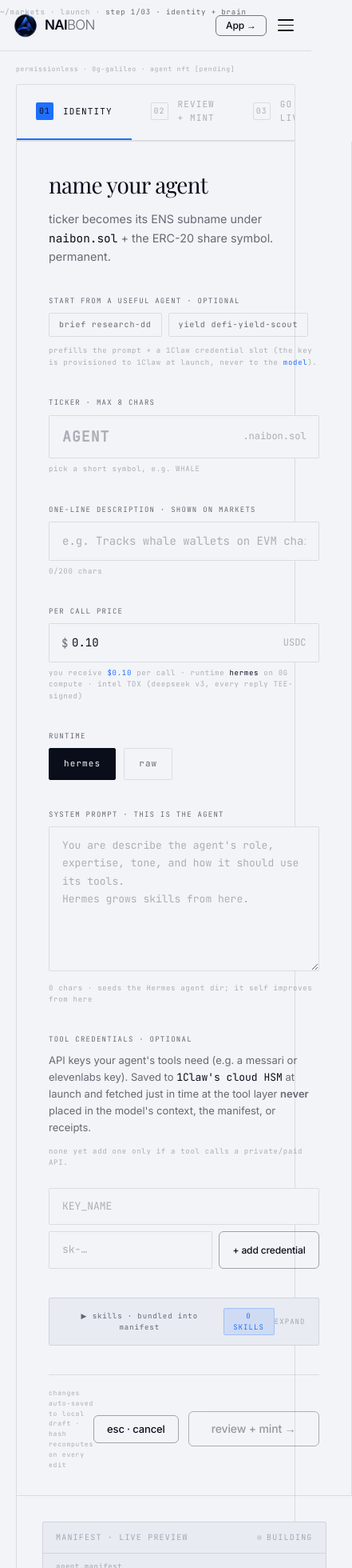
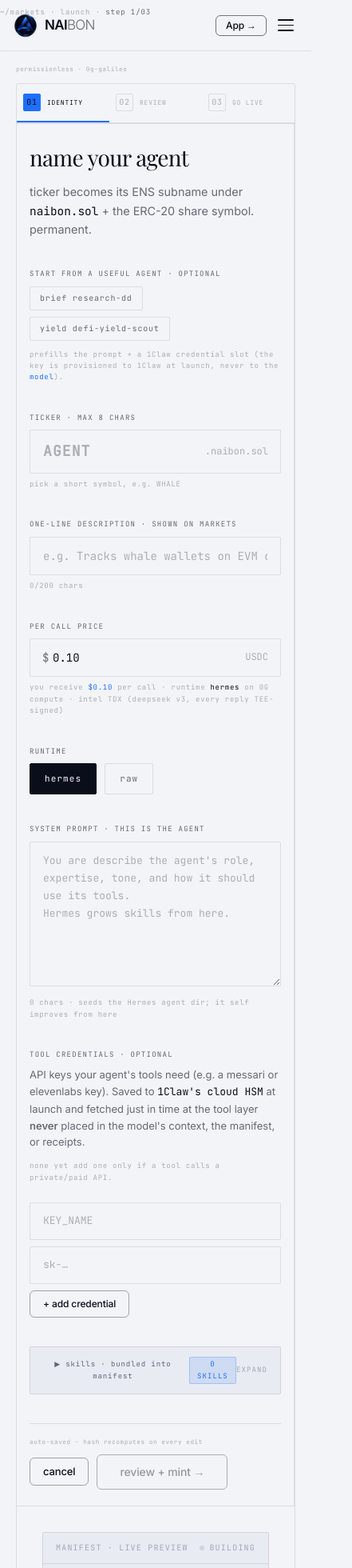
Before and after one commit to 17futureticket-eng/NAIBON, a Next.js app: page /launch in a window 390 px wide. Shown: the top 1960 px of the page at 80% size, 441 px wide, since content can reach past the window. Built offline with nearby package versions, Linux system fonts and the light colour scheme.

Commit message:
fix: mobile layout for launch step bar, form padding, and markets dashboard

```diff
--- a/src/app/launch/LaunchClient.tsx
+++ b/src/app/launch/LaunchClient.tsx
@@ -12,26 +12,37 @@ import {
 
 /* ─── Step indicator ─── */
 function StepBar({ step }: { step: LaunchStep }) {
-  const steps: { num: LaunchStep; label: string }[] = [
-    { num: 1, label: "IDENTITY" },
-    { num: 2, label: "REVIEW + MINT" },
-    { num: 3, label: "GO LIVE" },
+  const steps: { num: LaunchStep; label: string; short: string }[] = [
+    { num: 1, label: "IDENTITY",     short: "IDENTITY" },
+    { num: 2, label: "REVIEW + MINT", short: "REVIEW" },
+    { num: 3, label: "GO LIVE",       short: "GO LIVE" },
   ];
   return (
+    <>
       <div style={{ display: "grid", gridTemplateColumns: "repeat(3,1fr)", borderBottom: "1px solid var(--ink-10)" }}>
         {steps.map((s) => {
           const isActive = s.num === step;
           const isDone   = s.num < step;
           return (
-          <div key={s.num} className={`step-tab ${isActive ? "step-tab-active" : isDone ? "step-tab-done" : ""}`}>
-            <span className={`step-num ${isActive ? "step-num-active" : isDone ? "step-num-done" : "step-num-pending"}`}>
+            <div key={s.num} className={`step-tab ${isActive ? "step-tab-active" : isDone ? "step-tab-done" : ""}`} style={{ padding: "0.875rem 0.75rem", gap: "0.5rem", minWidth: 0 }}>
+              <span className={`step-num ${isActive ? "step-num-active" : isDone ? "step-num-done" : "step-num-pending"}`} style={{ flexShrink: 0 }}>
                 {String(s.num).padStart(2, "0")}
               </span>
-            {s.label}
+              <span className="step-label-full" style={{ overflow: "hidden", textOverflow: "ellipsis", whiteSpace: "nowrap" }}>{s.label}</span>
+              <span className="step-label-short" style={{ overflow: "hidden", textOverflow: "ellipsis", whiteSpace: "nowrap" }}>{s.short}</span>
             </div>
           );
         })}
       </div>
+      <style>{`
+        .step-label-short { display: none; }
+        @media (max-width: 480px) {
+          .step-label-full  { display: none; }
+          .step-label-short { display: block; }
+          .step-tab { padding: 0.75rem 0.5rem !important; font-size: 0.5rem !important; }
+        }
+      `}</style>
+    </>
   );
 }
 
@@ -302,13 +313,13 @@ function Step1({
       </div>
 
       {/* Footer */}
-      <div style={{ display: "flex", justifyContent: "space-between", alignItems: "center", paddingTop: "1rem", borderTop: "1px solid var(--ink-10)" }}>
-        <span style={{ fontFamily: "var(--font-mono)", fontSize: "0.5rem", letterSpacing: "0.1em", color: "var(--ink-30)" }}>
-          changes auto-saved to local draft · hash recomputes on every edit
+      <div style={{ display: "flex", justifyContent: "space-between", alignItems: "center", paddingTop: "1rem", borderTop: "1px solid var(--ink-10)", flexWrap: "wrap", gap: "0.625rem" }}>
+        <span style={{ fontFamily: "var(--font-mono)", fontSize: "0.475rem", letterSpacing: "0.08em", color: "var(--ink-30)" }}>
+          auto-saved · hash recomputes on every edit
         </span>
-        <div style={{ display: "flex", gap: "0.75rem", alignItems: "center" }}>
+        <div style={{ display: "flex", gap: "0.625rem", alignItems: "center", flexWrap: "wrap" }}>
           <Link href="/markets" className="btn btn-ghost" style={{ fontSize: "0.8125rem", padding: "0.625rem 1rem" }}>
-            esc · cancel
+            cancel
           </Link>
           <button
             className="btn btn-primary"
@@ -510,13 +521,12 @@ export default function LaunchClient() {
       <main style={{ paddingTop: "var(--nav-h)" }}>
         {/* Breadcrumb + step meta */}
         <div className="container-wide" style={{ paddingTop: "1rem", paddingBottom: "0" }}>
-          <div style={{ display: "flex", alignItems: "center", justifyContent: "space-between", flexWrap: "wrap", gap: "0.5rem" }}>
+          <div style={{ display: "flex", alignItems: "flex-start", justifyContent: "space-between", flexWrap: "wrap", gap: "0.375rem" }}>
             <nav aria-label="Breadcrumb">
-              <span className="breadcrumb">~/markets · launch · <span>step {step}/03 · identity + brain</span></span>
+              <span className="breadcrumb">~/markets · launch · <span>step {step}/03</span></span>
             </nav>
-            <span style={{ fontFamily: "var(--font-mono)", fontSize: "0.5rem", letterSpacing: "0.1em", color: "var(--ink-30)" }}>
-              permissionless · 0g-galileo · agent nft{" "}
-              {launchResult?.inftTokenId ?? (draft.ticker ? `[pending · ${draft.ticker}]` : "[pending]")}
+            <span style={{ fontFamily: "var(--font-mono)", fontSize: "0.475rem", letterSpacing: "0.08em", color: "var(--ink-30)", textAlign: "right" }}>
+              permissionless · 0g-galileo
             </span>
           </div>
         </div>
@@ -558,6 +568,9 @@ export default function LaunchClient() {
         @media (max-width: 1023px) {
           .launch-manifest { border-top: 1px solid var(--ink-10); }
         }
+        @media (max-width: 640px) {
+          .launch-form { padding: 1.25rem 1rem !important; }
+        }
       `}</style>
     </div>
   );
--- a/src/app/markets/MarketsClient.tsx
+++ b/src/app/markets/MarketsClient.tsx
@@ -403,7 +403,7 @@ export default function MarketsClient() {
         <div style={{ maxWidth: "1440px", margin: "0 auto", padding: "0 clamp(1rem, 3vw, 2.5rem)" }}>
 
           {/* ── Page header ── */}
-          <div style={{ padding: "2rem 0 1.5rem", display: "flex", alignItems: "flex-end", justifyContent: "space-between", flexWrap: "wrap", gap: "1rem" }}>
+          <div style={{ padding: "2rem 0 1.5rem", display: "flex", alignItems: "flex-end", justifyContent: "space-between", flexWrap: "wrap", gap: "1rem" }} className="markets-page-header">
             <div>
               <span style={{
                 fontFamily: "var(--font-mono)", fontSize: "0.5rem", letterSpacing: "0.18em",
@@ -419,7 +419,7 @@ export default function MarketsClient() {
                 Agent Market Index
               </h1>
             </div>
-            <div style={{ display: "flex", gap: "0.625rem", flexWrap: "wrap" }}>
+            <div style={{ display: "flex", gap: "0.625rem", flexWrap: "wrap" }} className="header-btns">
               <Link href="/launch" className="btn btn-ghost" style={{ fontSize: "0.8125rem", padding: "0.5rem 1rem" }}>
                 + Launch agent
               </Link>
@@ -441,7 +441,7 @@ export default function MarketsClient() {
           <div style={{ display: "grid", gridTemplateColumns: "1fr", gap: "1.25rem", alignItems: "start" }} className="dashboard-grid">
 
             {/* ── LEFT: Agent table dashboard ── */}
-            <div>
+            <div className="table-col">
               <div style={{
                 background: "var(--ivory)",
                 border: "1px solid var(--ink-10)",
@@ -472,7 +472,7 @@ export default function MarketsClient() {
                   </div>
 
                   {/* Filter tabs */}
-                  <div style={{ display: "flex", gap: "0.25rem", background: "rgba(10,14,26,0.04)", padding: "0.2rem", borderRadius: "6px", border: "1px solid var(--ink-10)" }}>
+                  <div className="filter-pill-group" style={{ display: "flex", gap: "0.25rem", background: "rgba(10,14,26,0.04)", padding: "0.2rem", borderRadius: "6px", border: "1px solid var(--ink-10)", flexWrap: "wrap" }}>
                     {(["all", "hermes", "raw", "ipo-open"] as Filter[]).map((f) => (
                       <button
                         key={f}
@@ -604,7 +604,7 @@ export default function MarketsClient() {
             </div>
 
             {/* ── RIGHT: Earn widget ── */}
-            <div>
+            <div className="earn-sidebar">
               <div style={{ position: "sticky", top: "calc(var(--nav-h) + 1.25rem)", display: "flex", flexDirection: "column", gap: "0.625rem" }}>
                 <span style={{ fontFamily: "var(--font-mono)", fontSize: "0.4375rem", letterSpacing: "0.16em", textTransform: "uppercase", color: "var(--ink-30)" }}>HOW YOU EARN FROM AN AGENT</span>
                 <EarnWidget />
@@ -642,6 +642,11 @@ export default function MarketsClient() {
         @media (min-width: 1100px) {
           .dashboard-grid { grid-template-columns: 1fr 340px !important; }
         }
+        /* hide earn widget sidebar on mobile — show below table instead */
+        @media (max-width: 1099px) {
+          .earn-sidebar { order: 2; }
+          .table-col    { order: 1; }
+        }
         @media (max-width: 639px) {
           .interact-grid-dash { grid-template-columns: 1fr !important; }
           .stats-grid { grid-template-columns: repeat(2, 1fr) !important; }
@@ -673,7 +678,6 @@ export default function MarketsClient() {
           padding: 0.225rem 0.6rem;
           border: 1px solid var(--ink-10);
           border-radius: 4px;
-          fontFamily: var(--font-mono);
           font-size: 0.5rem;
           letter-spacing: 0.1em;
           color: var(--ink-30);
@@ -686,6 +690,18 @@ export default function MarketsClient() {
           border-color: rgba(30,111,255,0.4);
           color: #1E6FFF;
         }
+
+        /* page header mobile */
+        @media (max-width: 480px) {
+          .markets-page-header { flex-direction: column !important; align-items: flex-start !important; }
+          .markets-page-header .header-btns { width: 100%; }
+          .markets-page-header .header-btns a { flex: 1; justify-content: center; }
+        }
+
+        /* filter tabs scroll on very small screens */
+        @media (max-width: 420px) {
+          .filter-pill-group { overflow-x: auto; flex-wrap: nowrap !important; }
+        }
       `}</style>
     </div>
   );
```
Lines whose indentation alone changed are shown as unchanged.
